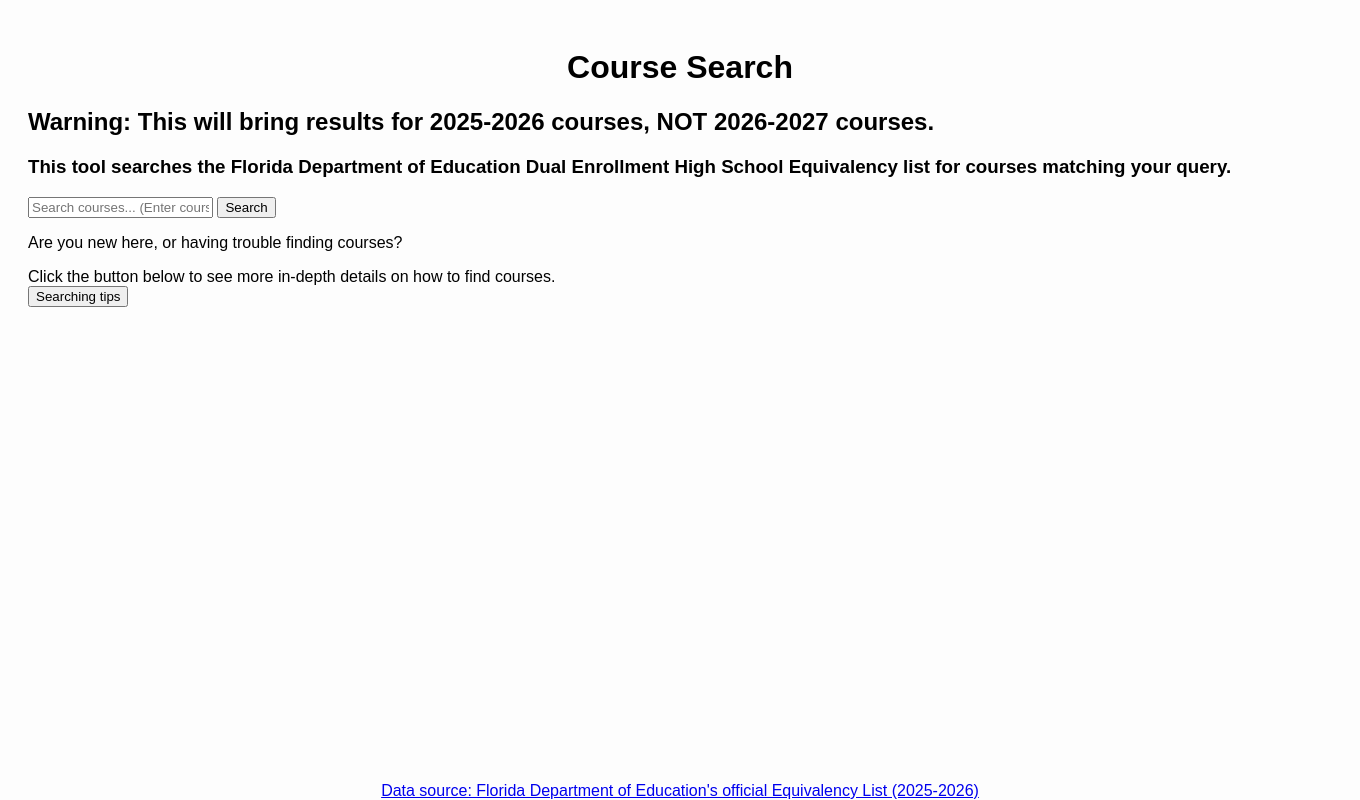
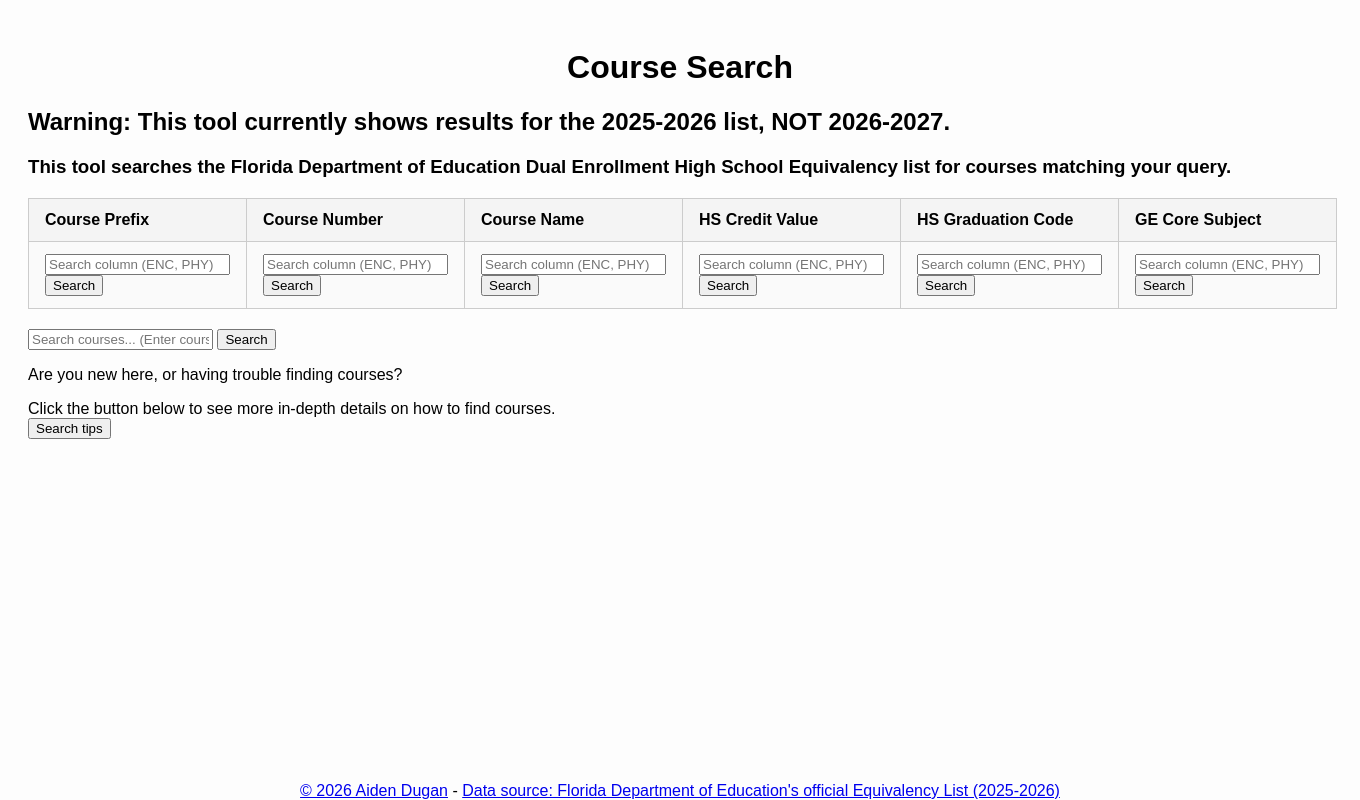
Before and after one commit to GooglyEyesIsHere/DEHS-Equivalency, a Flask app: page / in a window 1360 px wide. Run offline with Flask 3, Linux system fonts and the light colour scheme.

Commit message:
Begin adding search by column

```diff
--- a/app/templates/index.html
+++ b/app/templates/index.html
@@ -6,8 +6,68 @@
 </head>
 <body>
     <h1>Course Search</h1>
-    <h2>Warning: This will bring results for 2025-2026 courses, NOT 2026-2027 courses.</h2>
+    <h2>Warning: This tool currently shows results for the 2025-2026 list, NOT 2026-2027.</h2>
     <h3>This tool searches the Florida Department of Education Dual Enrollment High School Equivalency list for courses matching your query. </h3>
+        <table>
+
+        <colgroup>
+            <col style="background-color: white" /> <!-- White -->
+            <col style="background-color: #f0f0f0" /> <!-- Grey -->
+            <col style="background-color: white" /> <!-- White -->
+            <col style="background-color: #f0f0f0" /> <!-- Grey -->
+            <col style="background-color: white" /> <!-- White -->
+            <col style="background-color: #f0f0f0" /> <!-- Grey -->
+        </colgroup>
+        <colgroup>
+            <col style="border: 1px solid black"/>
+        </colgroup>
+        <tr>
+            <th>Course Prefix</th>
+            <th>Course Number</th>
+            <th>Course Name</th>
+            <th>HS Credit Value</th>
+            <th>HS Graduation Code</th>
+            <th>GE Core Subject</th>
+        </tr>
+        <tr>
+            <td>
+                <form action="/search" method="post">
+                    <input type="text" name="query" placeholder="Search column (ENC, PHY)">
+                    <button type="submit">Search</button>
+                </form>
+            </td>
+            <td>
+                <form action="/search" method="post">
+                    <input type="text" name="query" placeholder="Search column (ENC, PHY)">
+                    <button type="submit">Search</button>
+                </form>
+            </td>
+            <td>
+                <form action="/search" method="post">
+                    <input type="text" name="query" placeholder="Search column (ENC, PHY)">
+                    <button type="submit">Search</button>
+                </form>
+            </td>
+            <td>
+                <form action="/search" method="post">
+                    <input type="text" name="query" placeholder="Search column (ENC, PHY)">
+                    <button type="submit">Search</button>
+                </form>
+            </td>
+            <td>
+                <form action="/search" method="post">
+                    <input type="text" name="query" placeholder="Search column (ENC, PHY)">
+                    <button type="submit">Search</button>
+                </form>
+            </td>
+            <td>
+                <form action="/search" method="post">
+                    <input type="text" name="query" placeholder="Search column (ENC, PHY)">
+                    <button type="submit">Search</button>
+                </form>
+            </td>
+        </tr>
+    </table>
     <form action="/search" method="post">
         <input type="text" name="query" placeholder="Search courses... (Enter course prefix, number, or keyword)">
         <button type="submit">Search</button>
@@ -15,9 +75,11 @@
     <p>Are you new here, or having trouble finding courses?</p>
     Click the button below to see more in-depth details on how to find courses.
     <form action="/hints" method="get">
-        <button type="submit">Searching tips</button>
+        <button type="submit">Search tips</button>
     </form>
     <div class="Footer-Text">
+        <a href = "https://github.com/GooglyEyesIsHere/DEHS-Equivalency/tree/Fly">&copy; 2026 Aiden Dugan</a>
+        -
         <a href = "https://www.fldoe.org/core/fileparse.php/20725/urlt/19-2.pdf">Data source: Florida Department of Education's official Equivalency List (2025-2026)</a>
     </div>
 </body>
--- a/app/templates/results.html
+++ b/app/templates/results.html
@@ -60,8 +60,9 @@
 
         <a href="/" class="Back-button">Search again</a>
         <div class="Footer-Text">
-                <a href = "https://www.fldoe.org/core/fileparse.php/20725/urlt/19-2.pdf">Data source: Florida Department of Education's official Equivalency List (2025-2026)</a>
-        </div>
+        <a href = "https://github.com/GooglyEyesIsHere/DEHS-Equivalency/tree/Fly">&copy; 2026 Aiden Dugan</a>
+        -
+        <a href = "https://www.fldoe.org/core/fileparse.php/20725/urlt/19-2.pdf">Data source: Florida Department of Education's official Equivalency List (2025-2026)</a>
         <form action="/hints" method="get">
             <button type="submit">Searching tips</button>
         </form>
```
Also changed, not shown: main.py (+5 -7 lines), app/static/style.css (line endings or trailing spaces).
